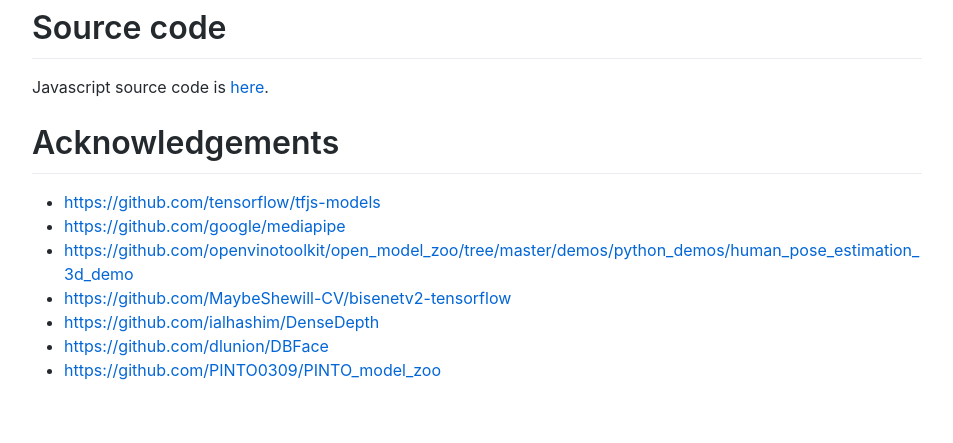
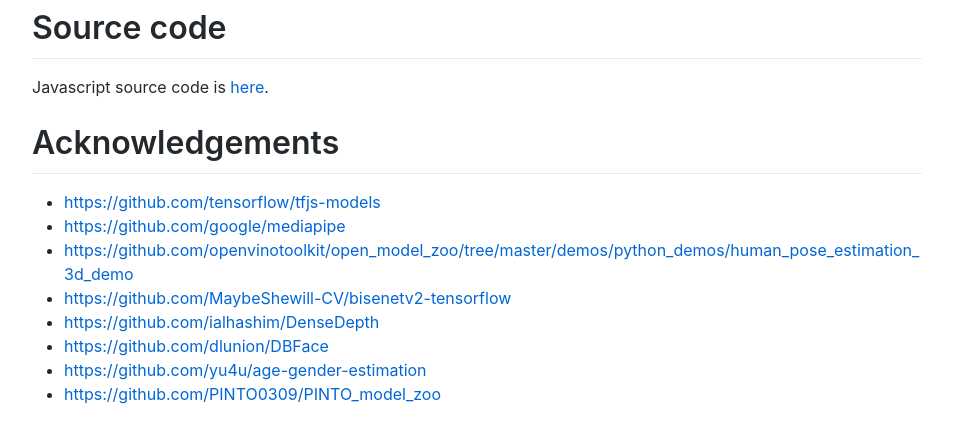
Before and after one commit to terryky/tfjs_webgl_app, a plain HTML site: page index.html in a window 1280 px wide. Shown: the part 3591-4034 px from the top of the page, without its empty margins (163-1116 px from the left). Drawn offline with Linux system fonts and the light colour scheme.

Commit message:
added acknowledgements

```diff
--- a/index.html
+++ b/index.html
@@ -170,6 +170,7 @@
     <li><a href="https://github.com/MaybeShewill-CV/bisenetv2-tensorflow">https://github.com/MaybeShewill-CV/bisenetv2-tensorflow</li>
     <li><a href="https://github.com/ialhashim/DenseDepth">https://github.com/ialhashim/DenseDepth</li>
     <li><a href="https://github.com/dlunion/DBFace">https://github.com/dlunion/DBFace</li>
+    <li><a href="https://github.com/yu4u/age-gender-estimation">https://github.com/yu4u/age-gender-estimation</li>
     <li><a href="https://github.com/PINTO0309/PINTO_model_zoo">https://github.com/PINTO0309/PINTO_model_zoo</li>
     </ul>
 
```
